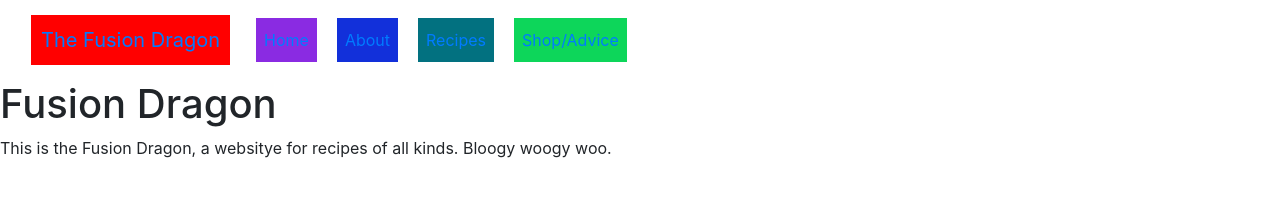
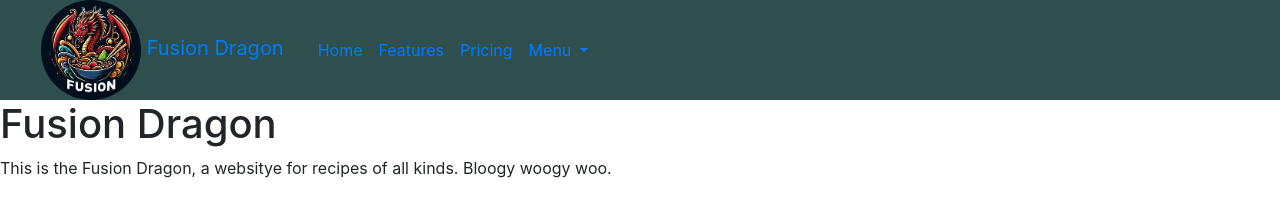
Before and after one commit to RhysYDev/fusion-plaza, a plain HTML site: page about.html in a window 1280 px wide. Drawn offline with nearby package versions, Linux system fonts and the light colour scheme.

Commit message:
trying new nav bar style

```diff
--- a/about.html
+++ b/about.html
@@ -13,25 +13,31 @@
     <header>
       <nav class="navbar navbar-expand-lg bg-body-tertiary">
         <div class="container-fluid">
-              <a class="navbar-brand ui-page-title" href="index.html">The Fusion Dragon</a>
-              <button class="navbar-toggler" type="button" data-bs-toggle="collapse" data-bs-target="#navbarNav" aria-controls="navbarNav" aria-expanded="false" aria-label="Toggle navigation">
+          <a class="navbar-brand" href="#"><img src="assets/images/Fusion Dragon Logo.jpg" alt="" class="fusion-logo"> Fusion Dragon</a>
+          <button class="navbar-toggler" type="button" data-bs-toggle="collapse" data-bs-target="#navbarNavDropdown" aria-controls="navbarNavDropdown" aria-expanded="false" aria-label="Toggle navigation">
             <span class="navbar-toggler-icon"></span>
           </button>
-              <div class="collapse navbar-collapse" id="navbarNav">
+          <div class="collapse navbar-collapse" id="navbarNavDropdown">
             <ul class="navbar-nav">
-                  <li class="nav-item ui-menu-color-home">
+              <li class="nav-item">
                 <a class="nav-link active" aria-current="page" href="index.html">Home</a>
               </li>
-                  <li class="nav-item ui-menu-color-about">
-                    <a class="nav-link" href="about.html">About</a>
+              <li class="nav-item">
+                <a class="nav-link" href="#">Features</a>
               </li>
-                  <li class="nav-item ui-menu-color-recipe">
-                    <a class="nav-link" href="recipe-home-page.html">Recipes</a>
+              <li class="nav-item">
+                <a class="nav-link" href="#">Pricing</a>
               </li>
-                  <li class="nav-item ui-menu-color-shop-advice">
-                    <a class="nav-link" href="shop-advice.html">Shop/Advice</a>
+              <li class="nav-item dropdown">
+                <a class="nav-link dropdown-toggle" href="#" role="button" data-bs-toggle="dropdown" aria-expanded="false">
+                  Menu
+                </a>
+                <ul class="dropdown-menu">
+                  <li><a class="dropdown-item" href="#">Recipe 1</a></li>
+                  <li><a class="dropdown-item" href="#">Recipe 1</a></li>
+                  <li><a class="dropdown-item" href="#">Recipe 1</a></li>
+                </ul>
               </li>
-
             </ul>
           </div>
         </div>
--- a/assets/css/style.css
+++ b/assets/css/style.css
@@ -1,3 +1,12 @@
+/*-- logo --*/
+.fusion-logo {
+    max-width: 100px;
+    max-height: 100%;
+    border-radius: 50%;
+    display: inline-block;
+    }
+
+
 /*-- Colors --*/
 
 .ui-menu-color-home {
@@ -46,6 +55,9 @@
 .navbar {
     display: flex;
   justify-content: space-between;
+  width: 100%;
+  height: 100px;
+  background-color: darkslategrey;
 }
 
 .navbar a {
```
Also changed, not shown: assets/images/Fusion Dragon Logo.jpg (added). Lines whose indentation alone changed are shown as unchanged.
